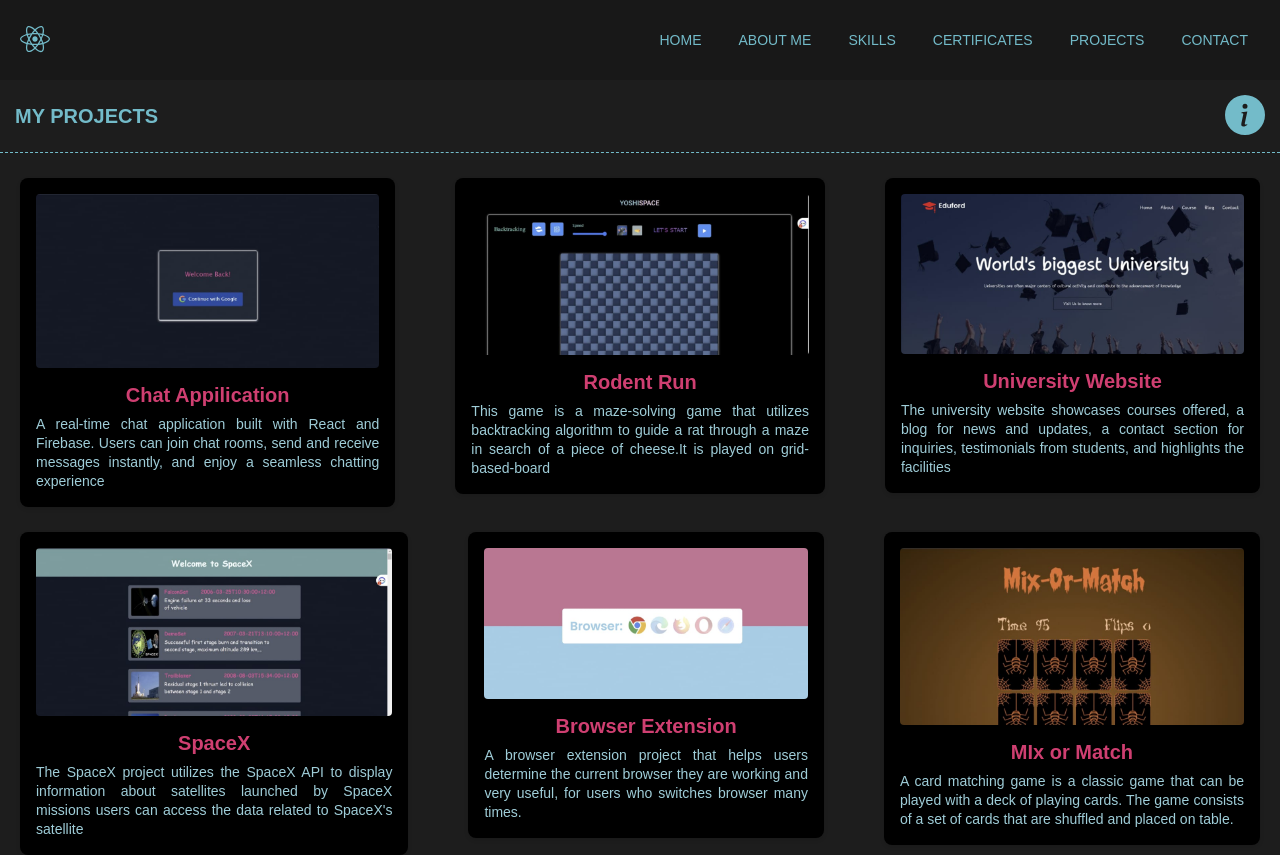
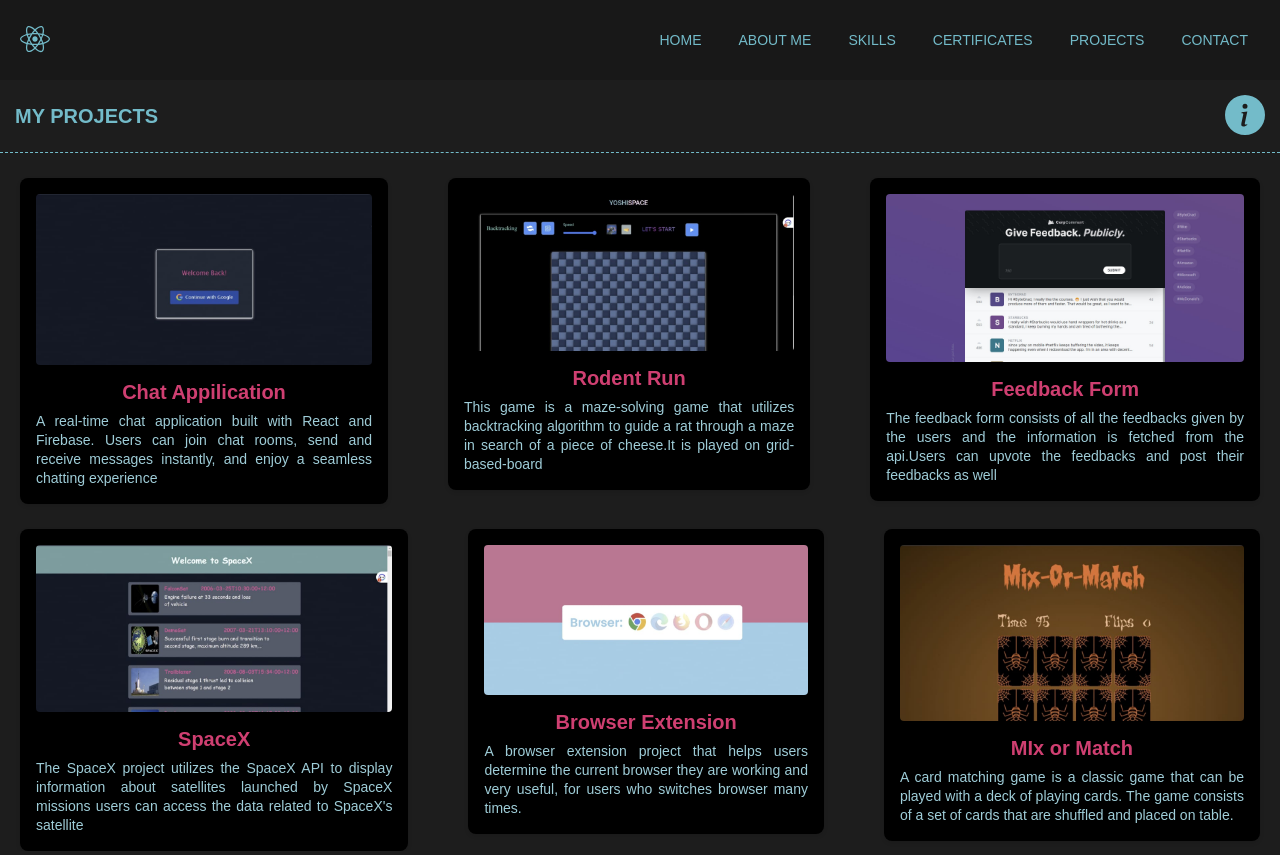
Before and after one commit to Yoshi1705/Portfolio, a React (Create React App) app: page /projects in a window 1280 px wide. Built offline with nearby package versions, Linux system fonts and the light colour scheme; a web font is replaced by a local one.

Commit message:
corpcommit

```diff
--- a/src/Container/portfolio/index.js
+++ b/src/Container/portfolio/index.js
@@ -62,11 +62,11 @@
               <img src={img3} />
 
               <div className="text-container">
-                <h3>University Website</h3>
+                <h3>Feedback Form</h3>
                 <p>
-                  The university website showcases courses offered, a blog for
-                  news and updates, a contact section for inquiries,
-                  testimonials from students, and highlights the facilities
+                  The feedback form consists of all the feedbacks given by the
+                  users and the information is fetched from the api.Users can
+                  upvote the feedbacks and post their feedbacks as well
                 </p>
               </div>
             </div>
```
Also changed, not shown: src/Container/portfolio/images/img3.jpg.
